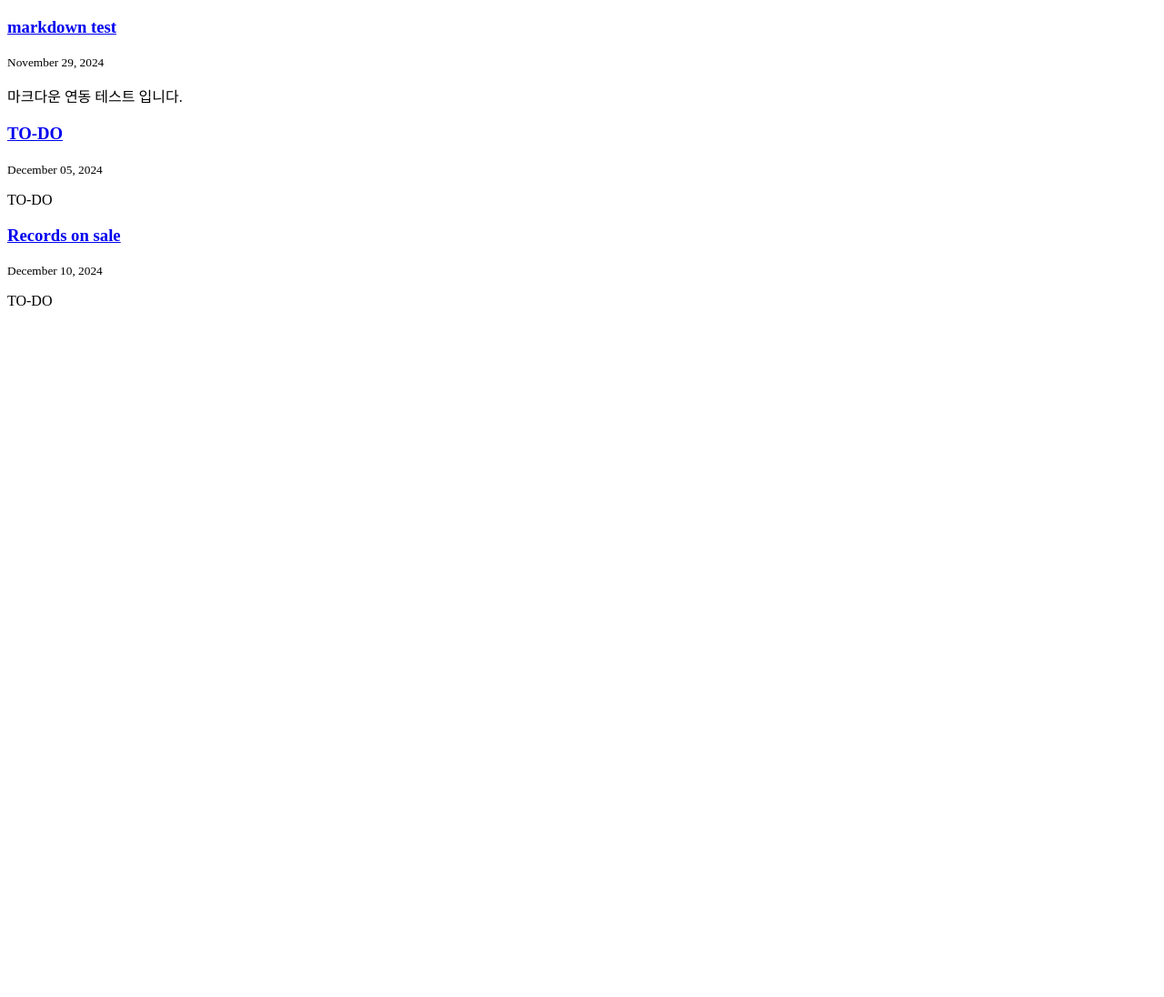
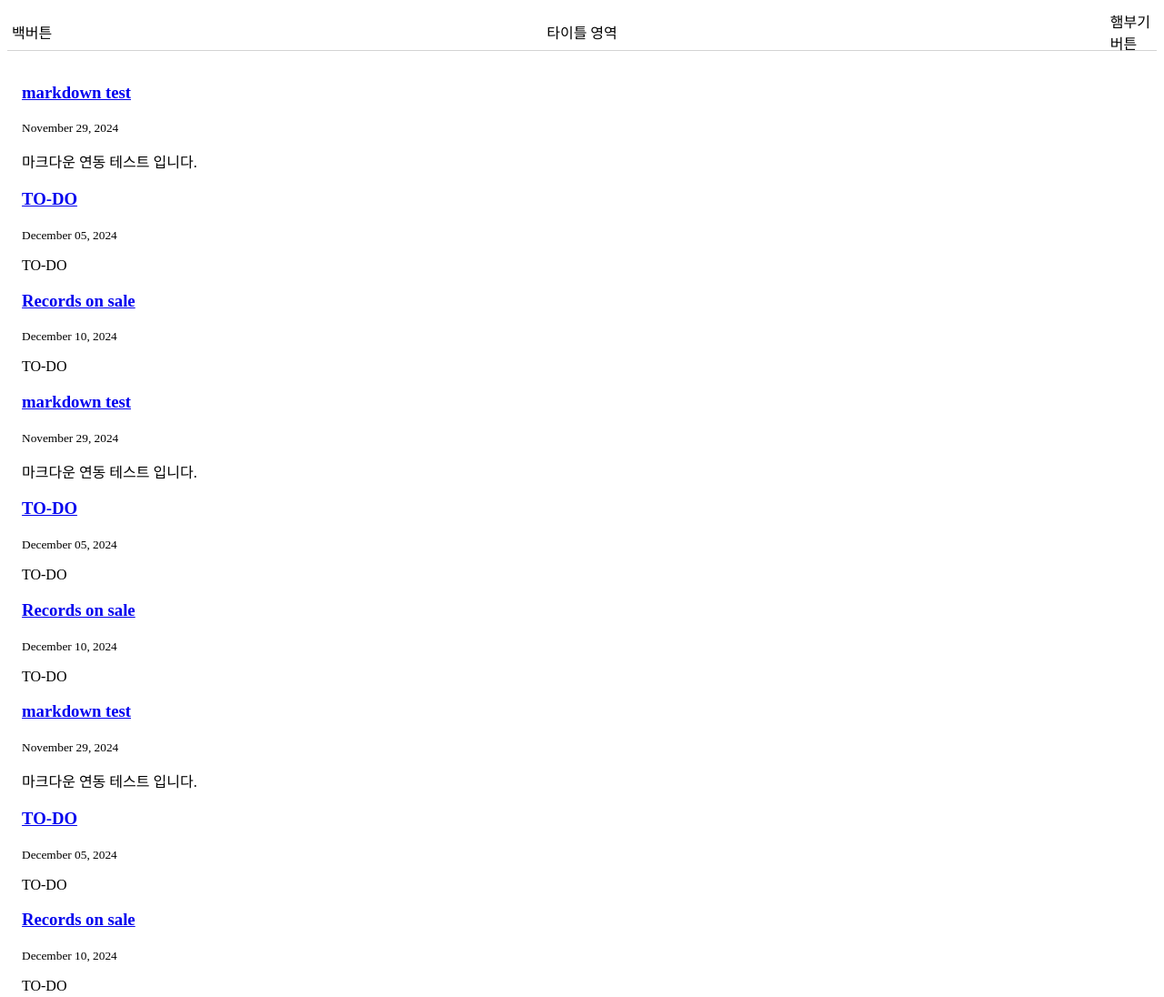
Before and after one commit to kutarobo/plastic-donuts, a Gatsby site: page /blog in a window 1280 px wide. Shown: the top 1096 px of the page at 91% size. Before the commit the page ends 800 px from the top, so only its background shows below. Built offline with nearby package versions, Linux system fonts and the light colour scheme; Gatsby itself is replaced by a stand-in of ours.

Commit message:
레이아웃 컨텐츠영역 정의,next 헤더고정및 컨텐츠 스크롤

```diff
--- a/src/components/Header.tsx
+++ b/src/components/Header.tsx
@@ -5,9 +5,10 @@ interface IHeader {
 }
 
 const Header = ({ title }: IHeader) => {
+  const subTitle = title ? `:: ${title}` : '';
   return (
     <>
-      <title>{title}plastic donuts</title>
+      <title>Plastic Donuts {subTitle}</title>
       <meta name="viewport" content="width=device-width, initial-scale=1.0" />
     </>
   );
--- a/src/components/layouts/Layouts.tsx
+++ b/src/components/layouts/Layouts.tsx
@@ -1,6 +1,12 @@
 import { graphql } from 'gatsby';
 import React, { ReactNode } from 'react';
 import { Grid, Typography } from '../index';
+import type { Style, TSerializedStyle } from '../../types';
+import { css } from '@emotion/react';
+
+export interface ILayouts extends Style {
+  children: ReactNode;
+}
 
 const styles = {
   wrapper: {
@@ -18,8 +24,14 @@ const styles = {
     alignContent: 'center',
     justifySelf: 'center',
   },
+  contentsArea: (sx?: TSerializedStyle) => css`
+    padding: 1rem;
+    height: calc(100dvh - 3rem);
+
+    ${sx};
+  `,
 };
-export default function Layouts({ children }: { children: ReactNode }) {
+export default function Layouts({ children, sx }: ILayouts) {
   return (
     <Grid style={styles.wrapper}>
       <Grid style={styles.header}>
@@ -29,7 +41,7 @@ export default function Layouts({ children }: { children: ReactNode }) {
         </Grid>
         <Grid style={styles.headerItem}>햄부기버튼</Grid>
       </Grid>
-      <Grid>{children}</Grid>
+      <Grid sx={styles.contentsArea(sx)}>{children}</Grid>
     </Grid>
   );
 }
--- a/src/pages/blog/index.tsx
+++ b/src/pages/blog/index.tsx
@@ -1,5 +1,7 @@
 import * as React from 'react';
-import { Link, graphql } from 'gatsby';
+import { HeadFC, Link, graphql } from 'gatsby';
+import Layouts from '../../components/layouts/Layouts';
+import Header from '../../components/Header';
 
 interface Props {
   data: {
@@ -18,9 +20,8 @@ export default function BlogPostTemplate({
   const siteTitle = data.site.siteMetadata.title;
   const posts = data.allMarkdownRemark.edges;
 
-  return (
-    <div>
-      {posts.map(({ node }: { node: any }) => {
+  const BlogLists = () => {
+    return posts.map(({ node }: { node: any }) => {
       const title = node.frontmatter.title; //|| node.fields.slug;
       return (
         <div key={/*node.fields.slug*/ Math.random()}>
@@ -40,25 +41,20 @@ export default function BlogPostTemplate({
           />
         </div>
       );
-      })}
+    });
+  };
+
+  return (
+    <Layouts>
+      <div>
+        <BlogLists />
+        <BlogLists />
+        <BlogLists />
+        <BlogLists />
       </div>
+    </Layouts>
   );
 }
-
-/*
-export const pageQuery = graphql`
-  query ($id: String!) {
-    markdownRemark(id: { eq: $id }) {
-      html
-      frontmatter {
-        createdDate(formatString: "MMMM DD, YYYY")
-        categories
-        title
-      }
-    }
-  }
-`;
-*/
 
 export const pageQuery = graphql`
   query TestMarkdown {
@@ -86,6 +82,7 @@ export const pageQuery = graphql`
     }
   }
 `;
-//   fields {
-//     slug
-//   }
+
+export const Head: HeadFC = () => {
+  return <Header title="Home" />;
+};
--- a/src/types/style.ts
+++ b/src/types/style.ts
@@ -1,5 +1,7 @@
 import type { SerializedStyles } from '@emotion/react';
-
+export type TSerializedStyle =
+  | SerializedStyles
+  | { readonly [key in string]: string };
 export interface Style {
-  sx?: SerializedStyles | { readonly [key in string]: string };
+  sx?: TSerializedStyle;
 }
```
Lines whose indentation alone changed are shown as unchanged.
